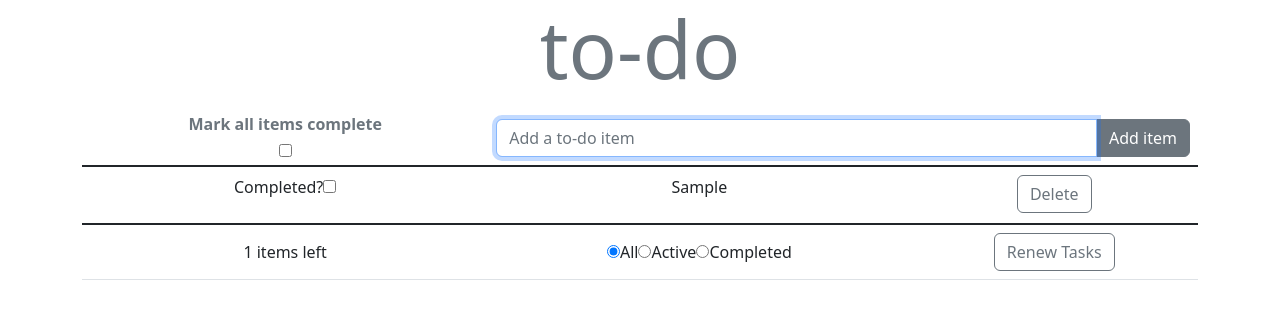
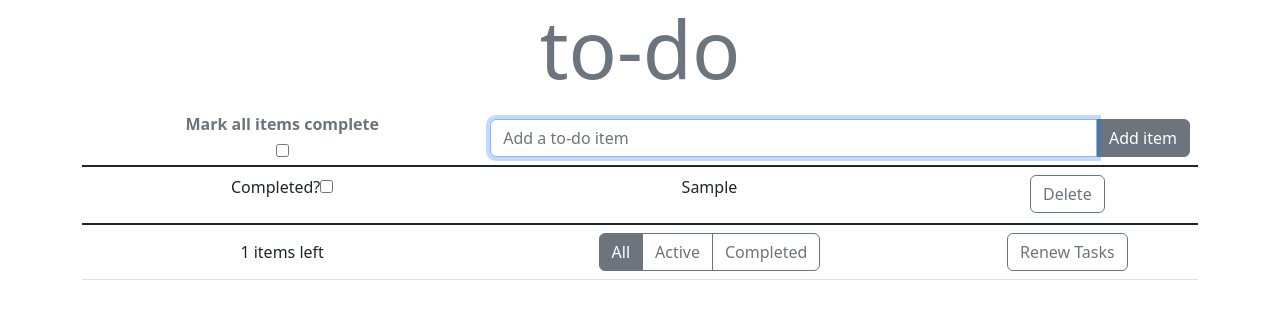
Before and after one commit to brian-burdine/to-do-list, a React (Create React App) app in the folder app/: page / in a window 1280 px wide. Both pictures are taken after typing "Sample" into the empty fields and a click on the button "Add item". Shown: the top 310 px of the page. Built offline with nearby package versions, Linux system fonts and the light colour scheme.

Commit message:
Reconfigured switch view buttons as a button group

```diff
--- a/app/src/components/SwitchViewButtons.js
+++ b/app/src/components/SwitchViewButtons.js
@@ -7,12 +7,20 @@ function SwitchViewButtons (props) {
 
     return (
         <td>
-            <input type="radio" name="view" id="all" defaultChecked="true" onClick={handleClick} />
-            <label htmlFor="all">All</label>
-            <input type="radio" name="view" id="active" onClick={handleClick} />
-            <label htmlFor="active">Active</label>
-            <input type="radio" name="view" id="completed" onClick={handleClick} />
-            <label htmlFor="completed">Completed</label>
+            <div className="btn-group" role="group">
+                <input type="radio" className="btn-check" name="view" id="all"
+                    defaultChecked="true" onClick={handleClick} />
+                <label className="btn btn-outline-secondary" htmlFor="all">
+                    All</label>
+                <input type="radio" className="btn-check" name="view"
+                    id="active" onClick={handleClick} />
+                <label className="btn btn-outline-secondary" htmlFor="active">
+                    Active</label>
+                <input type="radio" className="btn-check" name="view"
+                    id="completed" onClick={handleClick} />
+                <label className="btn btn-outline-secondary" htmlFor="completed">
+                    Completed</label>
+            </div>
         </td>
     );
 }
```
